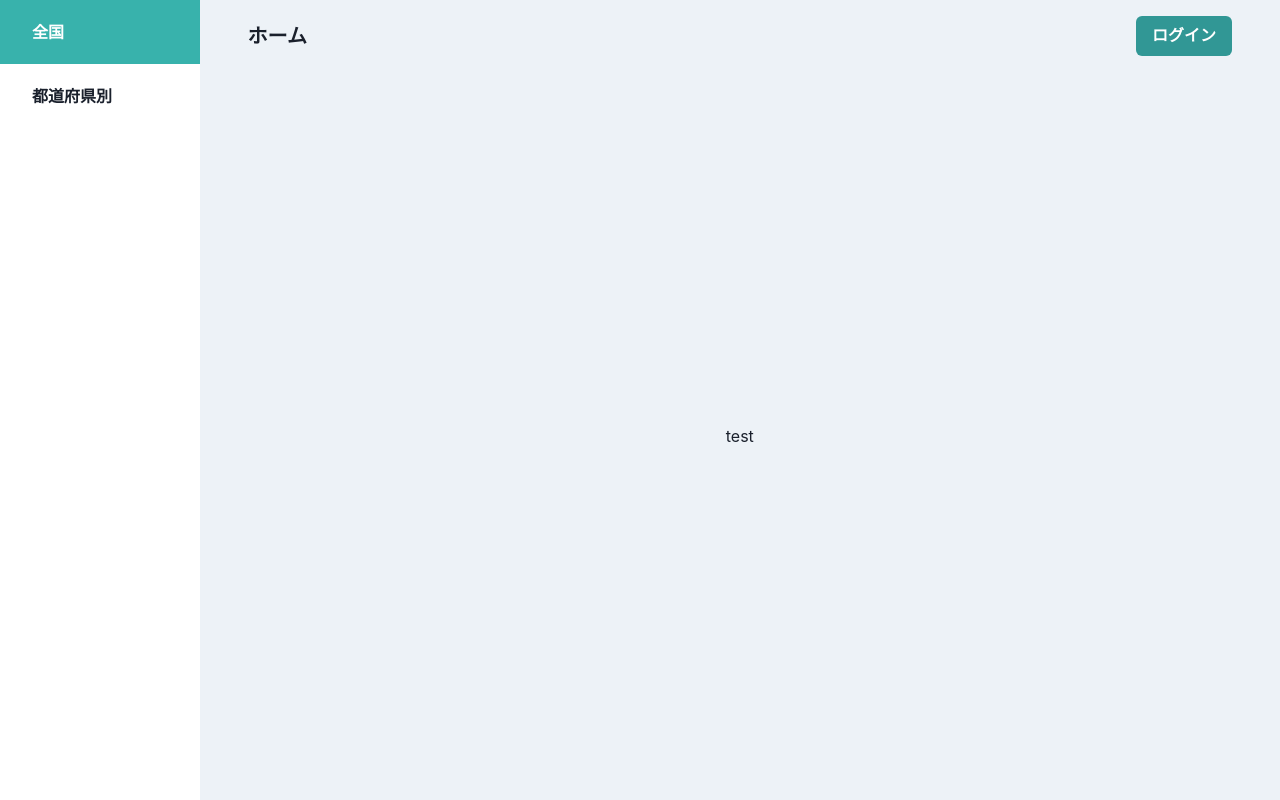
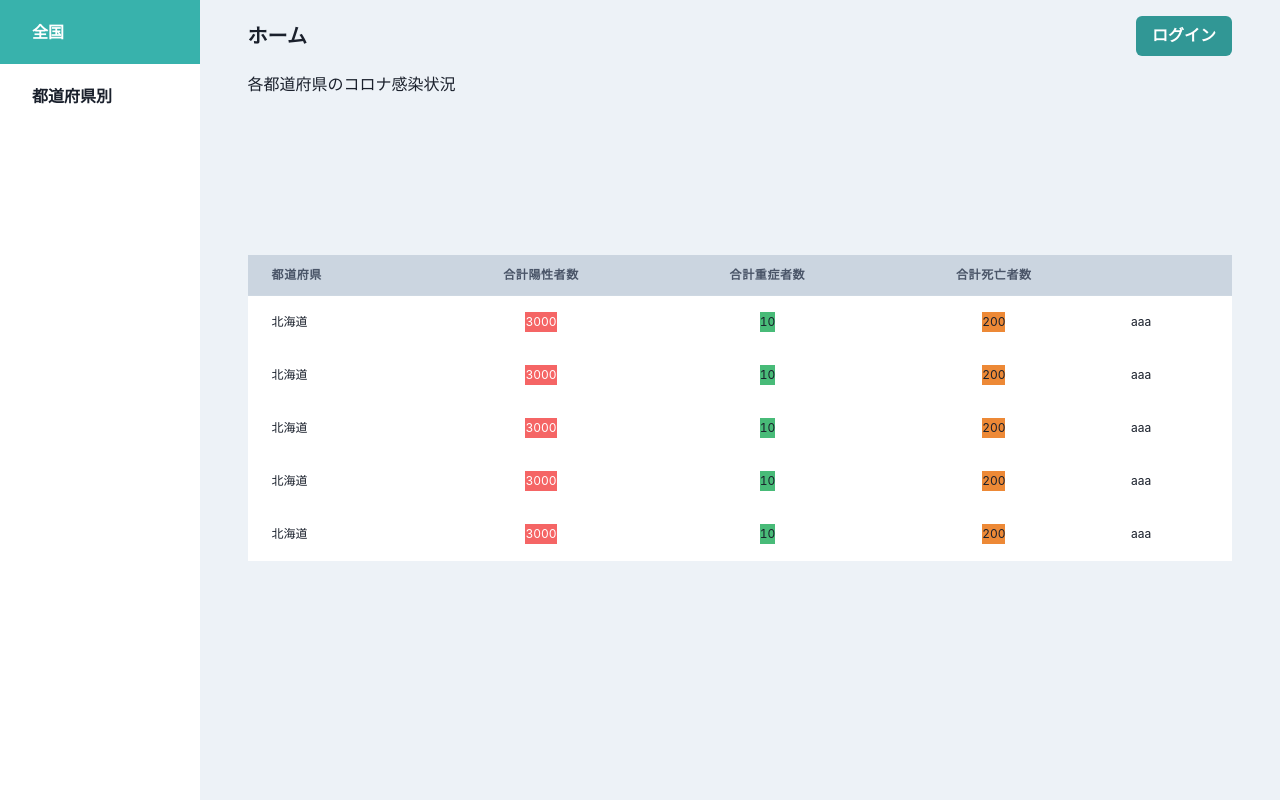
Before and after one commit to Natsuki7777/CovidDashBoard, a Next.js app: page /test in a window 1280 px wide. Built offline with nearby package versions, Linux system fonts and the light colour scheme.

Commit message:
都道府県リスト概形の作成

```diff
--- /dev/null
+++ b/src/components/preflist.tsx
@@ -0,0 +1,31 @@
+import { Box, Td, Tr } from '@chakra-ui/react';
+
+const Preflist = (props: any) => {
+  const { name, total, heavy, dead } = props;
+
+  return (
+    <>
+      <Tr bgColor={'white'} textAlign="center" borderBottom="gray">
+        <Td>{name}</Td>
+        <Td textAlign="center">
+          <Box bgColor={'red.400'} w="auto" display={'inline-block'} textColor="white">
+            {total}
+          </Box>
+        </Td>
+        <Td textAlign="center">
+          <Box bgColor={'green.400'} w="auto" display={'inline-block'}>
+            {heavy}
+          </Box>
+        </Td>
+        <Td textAlign="center">
+          <Box bgColor={'orange.400'} w="auto" display={'inline-block'}>
+            {dead}
+          </Box>
+        </Td>
+        <Td>aaa</Td>
+      </Tr>
+    </>
+  );
+};
+
+export default Preflist;
--- a/src/pages/test.tsx
+++ b/src/pages/test.tsx
@@ -1,11 +1,31 @@
-import { Center } from '@chakra-ui/react';
+import Preflist from '@/components/preflist';
+import { Center, Table, Tbody, Text, Th, Tr } from '@chakra-ui/react';
 import { NextPage } from 'next';
 
 const Test: NextPage = () => {
   return (
-    <Center w="full" h="full">
-      test
-    </Center>
+    <>
+      <Text>各都道府県のコロナ感染状況</Text>
+      <Center w="full" h="full">
+        <Table variant="simple" colorScheme={'whiteAlpha'} fontSize="xs" borderRadius={'2xl'} mt={'-20'}>
+          <Tbody>
+            <Tr bgColor={'gray.300'}>
+              <Th>都道府県</Th>
+              <Th textAlign="center">合計陽性者数</Th>
+              <Th textAlign="center">合計重症者数</Th>
+              <Th textAlign="center">合計死亡者数</Th>
+              <Th></Th>
+            </Tr>
+
+            <Preflist name="北海道" total="3000" heavy="10" dead="200" />
+            <Preflist name="北海道" total="3000" heavy="10" dead="200" />
+            <Preflist name="北海道" total="3000" heavy="10" dead="200" />
+            <Preflist name="北海道" total="3000" heavy="10" dead="200" />
+            <Preflist name="北海道" total="3000" heavy="10" dead="200" />
+          </Tbody>
+        </Table>
+      </Center>
+    </>
   );
 };
 
```
